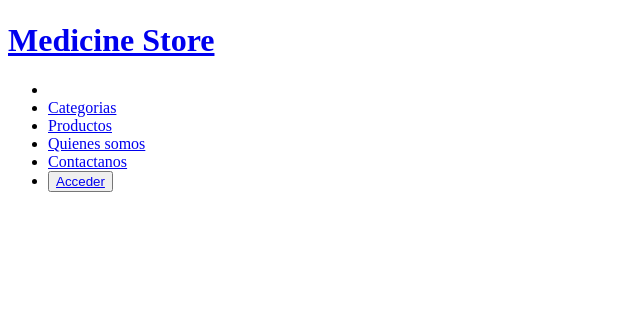
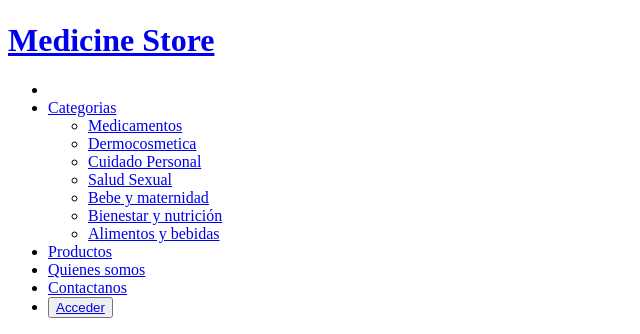
Before and after one commit to xaleejossj/medicine-store, a PHP site: page /mvc/vista/template/header_sl.php in a window 1280 px wide. Shown: the part 507-841 px from the top of the page, without its empty margins (0-640 px from the left). Before the commit the page ends 699 px from the top, so only its background shows below. Run offline with PHP 8.4, Linux system fonts and the light colour scheme.

Commit message:
modificacion del header

```diff
--- a/mvc/vista/template/header_sl.php
+++ b/mvc/vista/template/header_sl.php
@@ -9,7 +9,18 @@
         <nav>
             <ul>
                 <li id="home"><a href="../../mvc/index.php"><i class='bx bxs-home'></i></a></li>
-                    <li><a href="#Categorias">Categorias</a></li>
+                <li class="dropdown">
+                    <a href="#Categorias">Categorias</a>
+                    <ul class="dropdown-content">
+                        <li><a href="categoria1.php">Medicamentos</a></li>
+                        <li><a href="categoria2.php">Dermocosmetica</a></li>
+                        <li><a href="categoria3.php">Cuidado Personal</a></li>
+                        <li><a href="categoria4.php">Salud Sexual</a></li>
+                        <li><a href="categoria5.php">Bebe y maternidad</a></li>
+                        <li><a href="categoria6.php">Bienestar y nutrición</a></li>
+                        <li><a href="categoria7.php">Alimentos y bebidas</a></li>
+                    </ul>
+                </li>
                 <li><a href="vista/productos.php">Productos</a></li>
                 <li><a href="vista/nosotros.php">Quienes somos</a></li>
                 <li><a href="#Contactanos">Contactanos</a></li>
```
Lines whose indentation alone changed are shown as unchanged.
